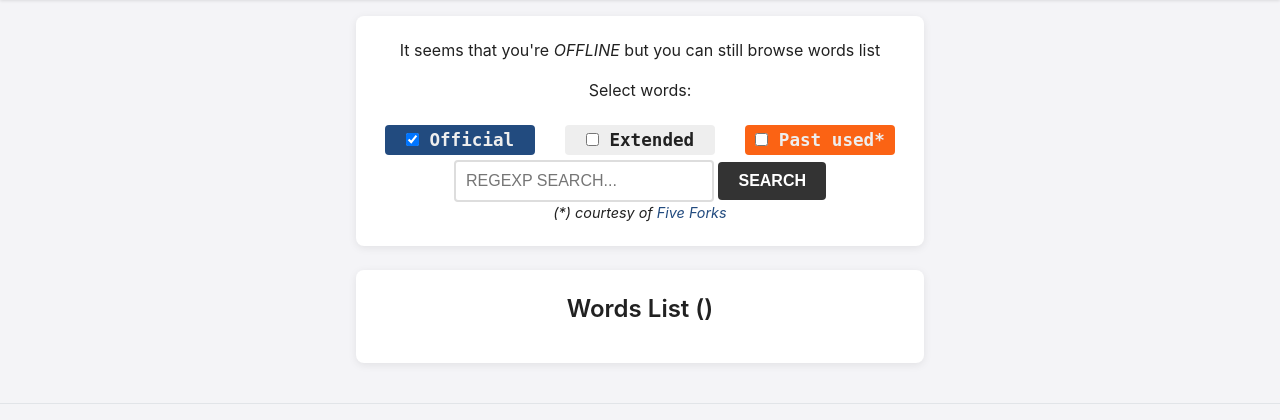
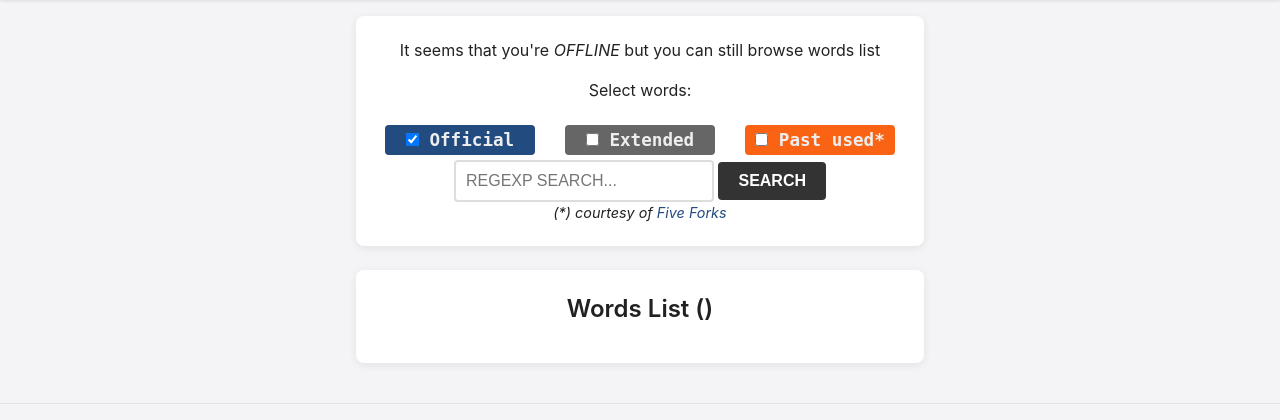
Before and after one commit to gcangini/gwordle, a CodeIgniter 4 app: the page made by app/Views/offline.php in a window 1280 px wide. Shown: the part 60-480 px from the top of the page. Run offline with PHP 8.4 and a stand-in for CodeIgniter, Linux system fonts and the light colour scheme; the template is opened without the code that fills it, so the values that code supplies are empty; some libraries are stand-ins or nearby versions.

Commit message:
ready for 1.1

```diff
--- a/public/style.css
+++ b/public/style.css
@@ -314,6 +314,11 @@ input[type="text"]:focus {
     color: #eee;
 }
 
+.word-tags span.ext {
+    background: #666;
+    color: #eee;
+}
+
 .word-tags span.wordle {
     background: var(--logo-orange);
     color: #eee;
```
